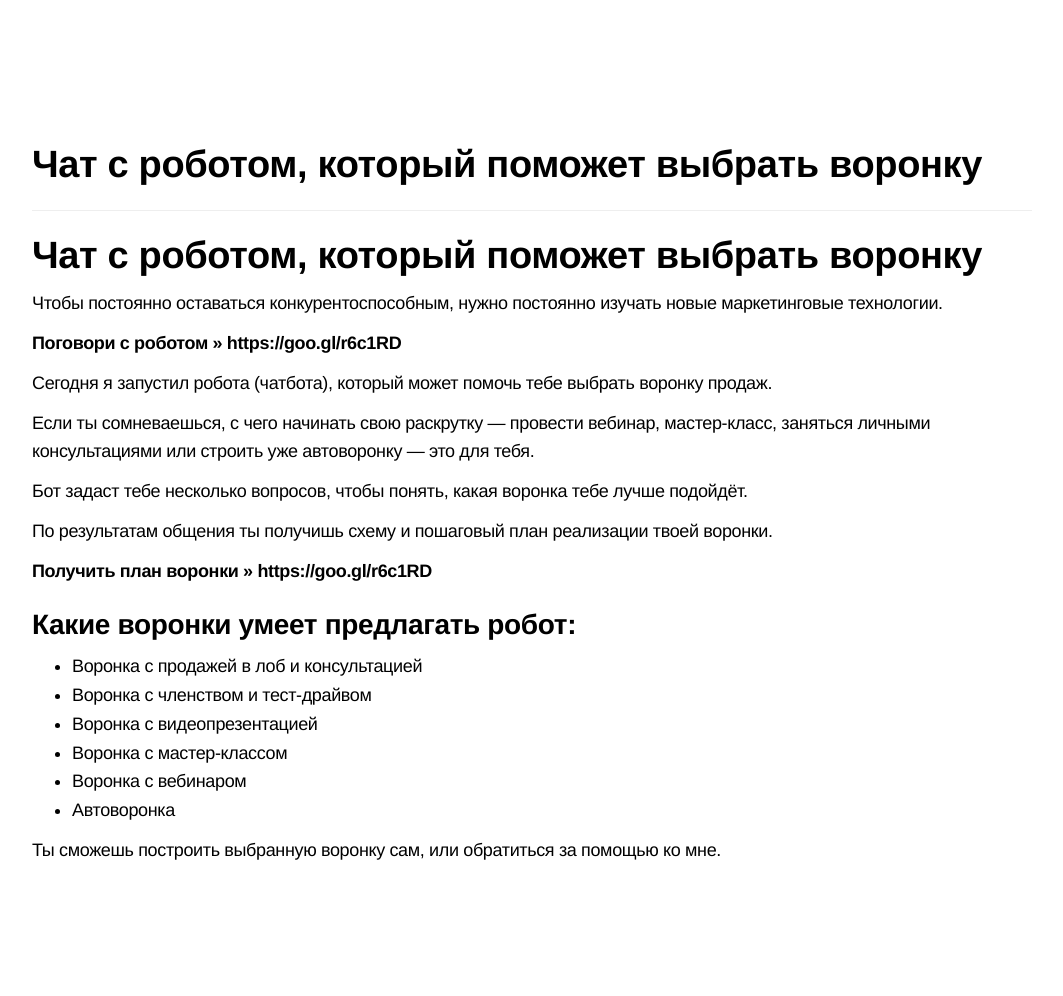
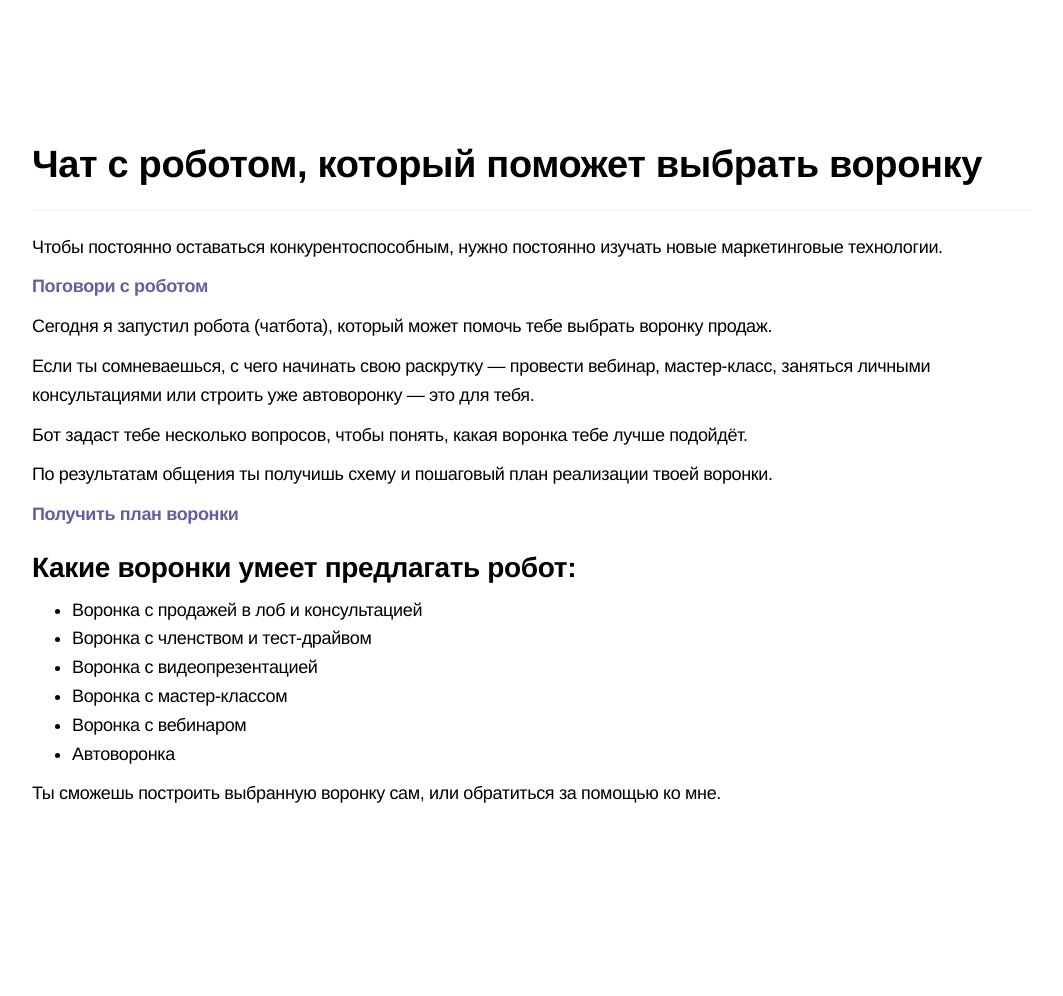
Before and after one commit to bz-icoach/bz-icoach.github.io, a Jekyll site: the page built from _posts/partnerstvo/2018-01-19-chat-s-robotom-kotoryy-pomozhet-vybrat-voronku.md, in a window 1280 px wide. Shown: the whole page, without its empty margins (108-1171 px from the left). Built offline with Jekyll 4.4.1, drawn with Linux system fonts in a browser that asks for light colours; nearby versions of some CDN libraries; after the commit the page ends 939 px from its top, so only the background shows below that.

Commit message:
Update 2018-01-19-chat-s-robotom-kotoryy-pomozhet-vybrat-voronku.md

```diff
--- a/_posts/partnerstvo/2018-01-19-chat-s-robotom-kotoryy-pomozhet-vybrat-voronku.md
+++ b/_posts/partnerstvo/2018-01-19-chat-s-robotom-kotoryy-pomozhet-vybrat-voronku.md
@@ -3,11 +3,9 @@ title: Чат с роботом, который поможет выбрать в
 layout: post
 ---
 
-# Чат с роботом, который поможет выбрать воронку
-
 Чтобы постоянно оставаться конкурентоспособным, нужно постоянно изучать новые маркетинговые технологии.
 
-__Поговори с роботом » https://goo.gl/r6c1RD__
+__[Поговори с роботом](https://goo.gl/r6c1RD)__
 
 Сегодня я запустил робота (чатбота), который может помочь тебе выбрать воронку продаж.
 
@@ -17,7 +15,7 @@ __Поговори с роботом » https://goo.gl/r6c1RD__
 
 По результатам общения ты получишь схему и пошаговый план реализации твоей воронки.
 
-__Получить план воронки » https://goo.gl/r6c1RD__
+__[Получить план воронки](https://goo.gl/r6c1RD)__
 
 ## Какие воронки умеет предлагать робот:
 
```
